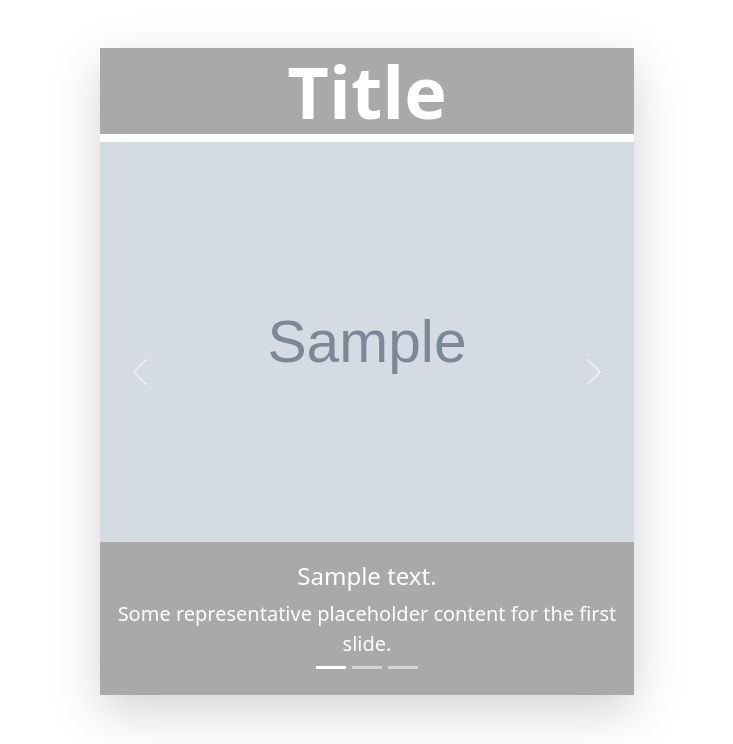
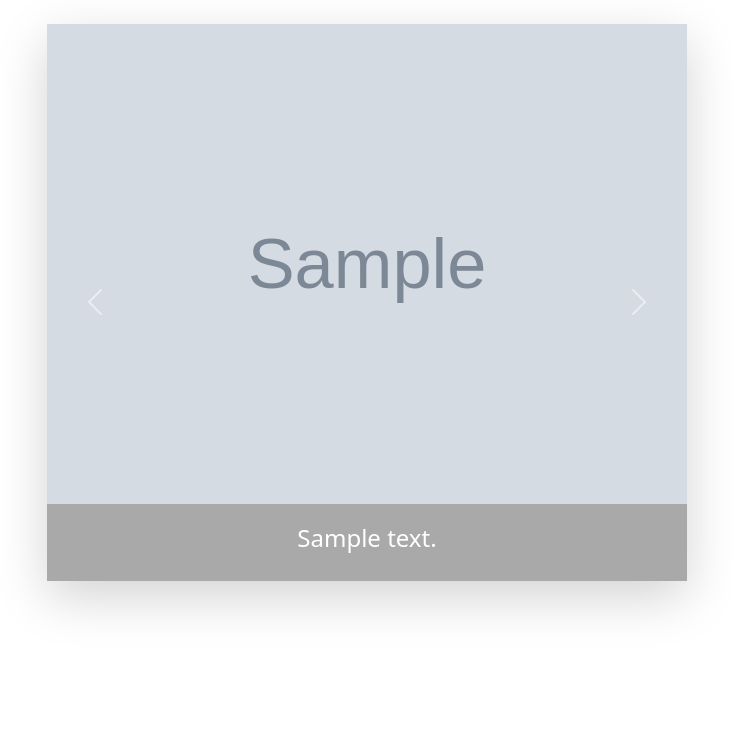
Before and after one commit to rbeazley18/naturegraphics, a Django app: page /projects in a window 1280 px wide. Shown: the part 56-800 px from the top of the page, without its empty margins (273-1006 px from the left). Run offline with Django 4.2, Linux system fonts and the light colour scheme; tables that the repository leaves empty hold one stand-in row (values such as "Sample post"); grey boxes marked "Sample" are stand-in pictures.

Commit message:
style changes

```diff
--- a/naturegraphics/templates/naturegraphics/projects.html
+++ b/naturegraphics/templates/naturegraphics/projects.html
@@ -29,81 +29,38 @@
 </style>
 
 <body>
-    <!-- <div class="container mt-3 rounded">
-        <div class="row justify-content-center">
+    <div class="col-lg-6 p-0 mb-5 mt-4 shadow-lg mx-auto">
+        <div id="carouselExampleFade" class="carousel slide carousel-fade" data-bs-ride="carousel">
+            <div class="carousel-inner">
                 {% for project in project_images %}
-            <div class="col-md-4 py-3">
-                <div class="card h-100 border rounded">
-                    {% if project.project_image %}
-                    <img class="card-image-top rounded-top" style="max-width:100%; height:200px"
-                        src="{{ project.project_image.url }}">
-                    {% endif %}
-                    <div class="card-body border-top d-flex flex-column justify-content-between">
-                        <div>
-                            <h4 class="card-title">{{ project.title }}</h4>
-                            <p class="lead card-text">{{ project.description | safe }}</p>
+                {% if forloop.first %}
+                <div class="carousel-item active">
+                    <img src="{{ project.project_image.url }}" class="d-block w-100" alt="...">
+                    <div class="carousel-caption d-none d-md-block lead">
+                        <h4 class="">{{ project.description }}</h4>
                     </div>
                 </div>
+                {% else %}
+                <div class="carousel-item">
+                    <img src="{{ project.project_image.url }}" class="d-block w-100" alt="...">
+                    <div class="carousel-caption d-none d-md-block">
+                        <h5>{{ project.description }}</h5>
                     </div>
                 </div>
+                {% endif %}
                 {% endfor %}
             </div>
-    </div> -->
-
-
-
-
-    <div>
-
-        <div class="col-lg-5 p-0 mb-5 mt-4 shadow-lg mx-auto ">
-
-            <div id="carouselCaptions" class="carousel slide" data-bs-ride="false">
-                <div class="carousel-indicators">
-                    <button type="button" data-bs-target="#carouselCaptions" data-bs-slide-to="0" class="active"
-                        aria-current="true" aria-label="Slide 1"></button>
-                    <button type="button" data-bs-target="#carouselCaptions" data-bs-slide-to="1"
-                        aria-label="Slide 2"></button>
-                    <button type="button" data-bs-target="#carouselCaptions" data-bs-slide-to="2"
-                        aria-label="Slide 3"></button>
-                </div>
-                <h1 class="carousel-title display-2 fw-bold text-center mt-5">Title</h1>
-                {% for project in project_images %}
-
-                <div class="carousel-inner">
-                    <div class="carousel-item active">
-
-                        {% if project.project_image %}
-                        <img src="{{ project.project_image.url }}" class="d-block w-100" alt="...">
-                        {% endif %}
-                        <div class="carousel-caption d-none d-md-block lead">
-                            <h4 class="">{{ project.description }}</h4>
-                            <p>Some representative placeholder content for the first slide.</p>
-
-                        </div>
-
-                    </div>
-                    {% endfor %}
-                </div>
-                <!-- <div class="carousel-item">
-                    <img src="{{ project.project_image.url }}" class="d-block w-100" alt="...">
-                    <div class="carousel-caption d-none d-md-block">
-                        <h5>Second slide label</h5>
-                        <p>Some representative placeholder content for the second slide.</p>
-                    </div>
-                </div> -->
-                <button class="carousel-control-prev" type="button" data-bs-target="#carouselCaptions"
+            <button class="carousel-control-prev" type="button" data-bs-target="#carouselExampleFade"
                 data-bs-slide="prev">
                 <span class="carousel-control-prev-icon" aria-hidden="true"></span>
                 <span class="visually-hidden">Previous</span>
             </button>
-                <button class="carousel-control-next" type="button" data-bs-target="#carouselCaptions"
+            <button class="carousel-control-next" type="button" data-bs-target="#carouselExampleFade"
                 data-bs-slide="next">
                 <span class="carousel-control-next-icon" aria-hidden="true"></span>
                 <span class="visually-hidden">Next</span>
             </button>
         </div>
     </div>
-    </div>
-
 </body>
 {% endblock %}
```
Also changed, not shown: naturegraphics/templates/naturegraphics/index.html (+11 -32 lines). Lines whose indentation alone changed are shown as unchanged.
